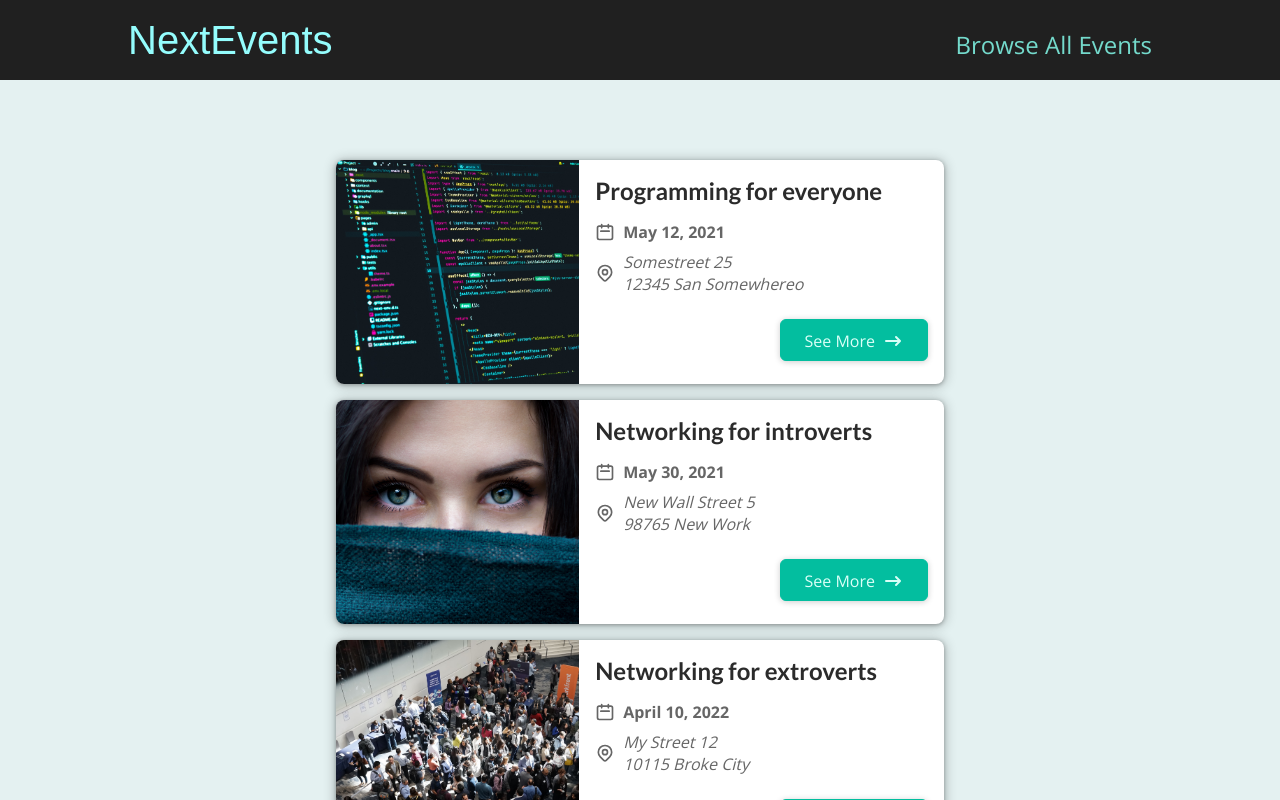
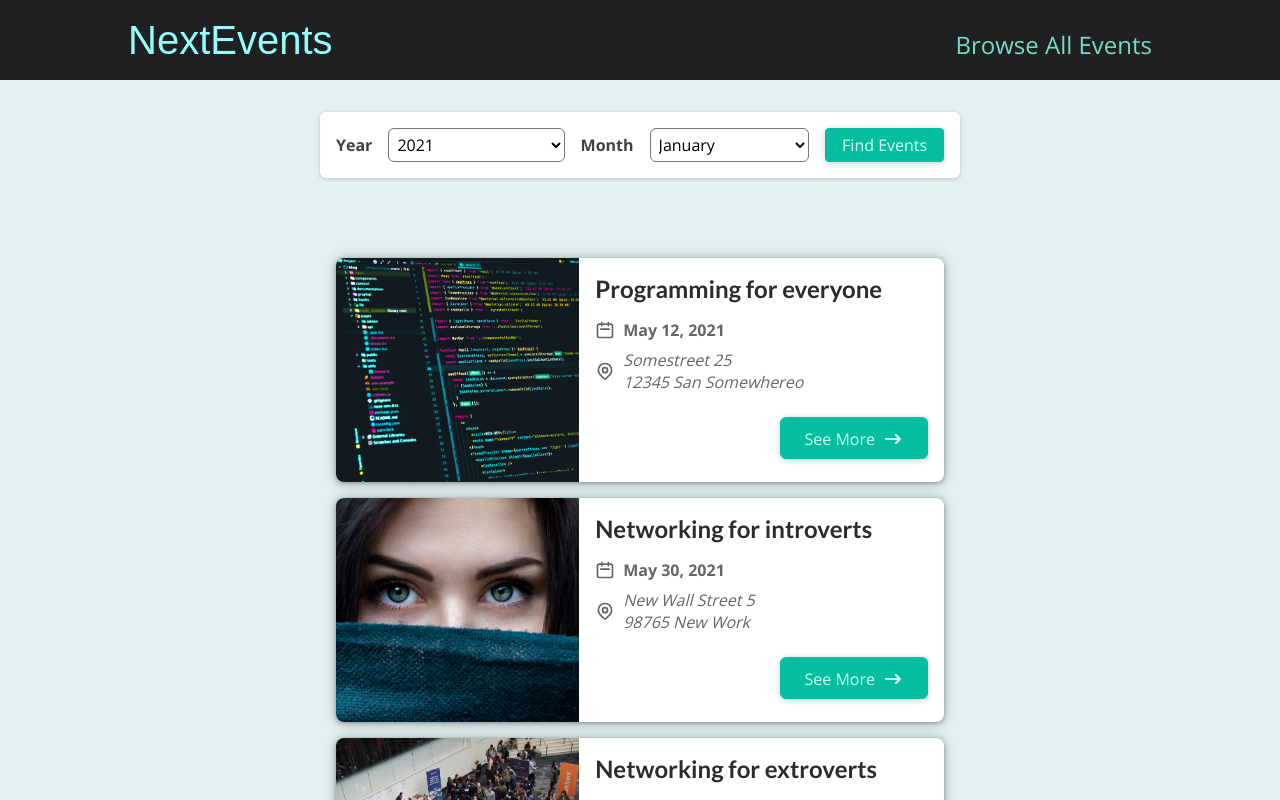
Before and after one commit to eXvimmer/nextjs_events_file_based_routing, a Next.js app: page /events in a window 1280 px wide. Shown: the top 800 px of the page. Built offline with nearby package versions, Linux system fonts and the light colour scheme.

Commit message:
Add the ability to search for events based on their dates and navigate their.

```diff
--- /dev/null
+++ b/components/Events/EventsSearch/EventsSearch.module.css
@@ -0,0 +1,69 @@
+.form {
+  margin: 2rem auto;
+  box-shadow: 0 1px 4px rgba(0, 0, 0, 0.2);
+  padding: 1rem;
+  background-color: white;
+  border-radius: 6px;
+  width: 90%;
+  max-width: 40rem;
+  display: flex;
+  justify-content: space-between;
+  flex-direction: column;
+  gap: 1rem;
+}
+
+.controls {
+  width: 100%;
+  display: flex;
+  gap: 1rem;
+  flex-direction: column;
+}
+
+.control {
+  flex: 1;
+  display: flex;
+  gap: 1rem;
+  align-items: center;
+  justify-content: space-between;
+}
+
+.control label {
+  font-weight: bold;
+}
+
+.control select {
+  font: inherit;
+  background-color: white;
+  border-radius: 6px;
+  width: 70%;
+  padding: 0.25rem;
+}
+
+.form button {
+  width: 100%;
+  font: inherit;
+  padding: 0.25rem 0.5rem;
+  background-color: #03be9f;
+  border: 1px solid #03be9f;
+  color: #dafff7;
+  border-radius: 4px;
+}
+
+@media (min-width: 768px) {
+  .form {
+    flex-direction: row;
+  }
+
+  .controls {
+    width: 80%;
+    flex-direction: row;
+  }
+
+  .control select {
+    width: 100%;
+  }
+
+  .form button {
+    width: 20%;
+  }
+}
--- /dev/null
+++ b/components/Events/EventsSearch/index.js
@@ -0,0 +1,52 @@
+import { useRef } from "react";
+
+import Button from "../../UI/Button";
+import styles from "./EventsSearch.module.css";
+
+function EventsSearch(props) {
+  const yearInputRef = useRef();
+  const monthInputRef = useRef();
+
+  function submitHandler(e) {
+    e.preventDefault();
+
+    const selectedYear = yearInputRef.current.value;
+    const selectedMonth = monthInputRef.current.value;
+
+    props.onSearch(selectedYear, selectedMonth);
+  }
+
+  return (
+    <form className={styles.form} onSubmit={submitHandler}>
+      <div className={styles.controls}>
+        <div className={styles.control}>
+          <label htmlFor="year">Year</label>
+          <select id="year" ref={yearInputRef}>
+            <option value="2021">2021</option>
+            <option value="2022">2022</option>
+          </select>
+        </div>
+        <div className={styles.control}>
+          <label htmlFor="month">Month</label>
+          <select id="month" ref={monthInputRef}>
+            <option value="1">January</option>
+            <option value="2">February</option>
+            <option value="3">March</option>
+            <option value="4">April</option>
+            <option value="5">May</option>
+            <option value="6">June</option>
+            <option value="7">July</option>
+            <option value="8">August</option>
+            <option value="9">Septemer</option>
+            <option value="10">October</option>
+            <option value="11">November</option>
+            <option value="12">December</option>
+          </select>
+        </div>
+      </div>
+      <Button>Find Events</Button>
+    </form>
+  );
+}
+
+export default EventsSearch;
--- a/components/UI/Button/index.js
+++ b/components/UI/Button/index.js
@@ -1,11 +1,19 @@
 const { default: Link } = require("next/link");
 import styles from "./Button.module.css";
 
-function Button({ link, children }) {
+function Button({ link, children, onClick }) {
+  if (link) {
+    return (
+      <Link href={link}>
+        <a className={styles.btn}>{children}</a>
+      </Link>
+    );
+  }
+
   return (
-    <Link href={link}>
-      <a className={styles.btn}>{children}</a>
-    </Link>
+    <button onClick={onClick} className={styles.btn}>
+      {children}
+    </button>
   );
 }
 
--- a/pages/events/index.js
+++ b/pages/events/index.js
@@ -1,10 +1,21 @@
 import { getAllEvents } from "../../dummy_data";
 import EventList from "../../components/Events/EventList";
+import EventsSearch from "../../components/Events/EventsSearch";
+import { useRouter } from "next/router";
 
 function AllEventsPage() {
+  const router = useRouter();
   const events = getAllEvents();
+
+  function findEventsHandler(year, month) {
+    const fullPath = `/events/${year}/${month}`;
+
+    router.push(fullPath);
+  }
+
   return (
     <div>
+      <EventsSearch onSearch={findEventsHandler} />
       <EventList items={events} />
     </div>
   );
```
